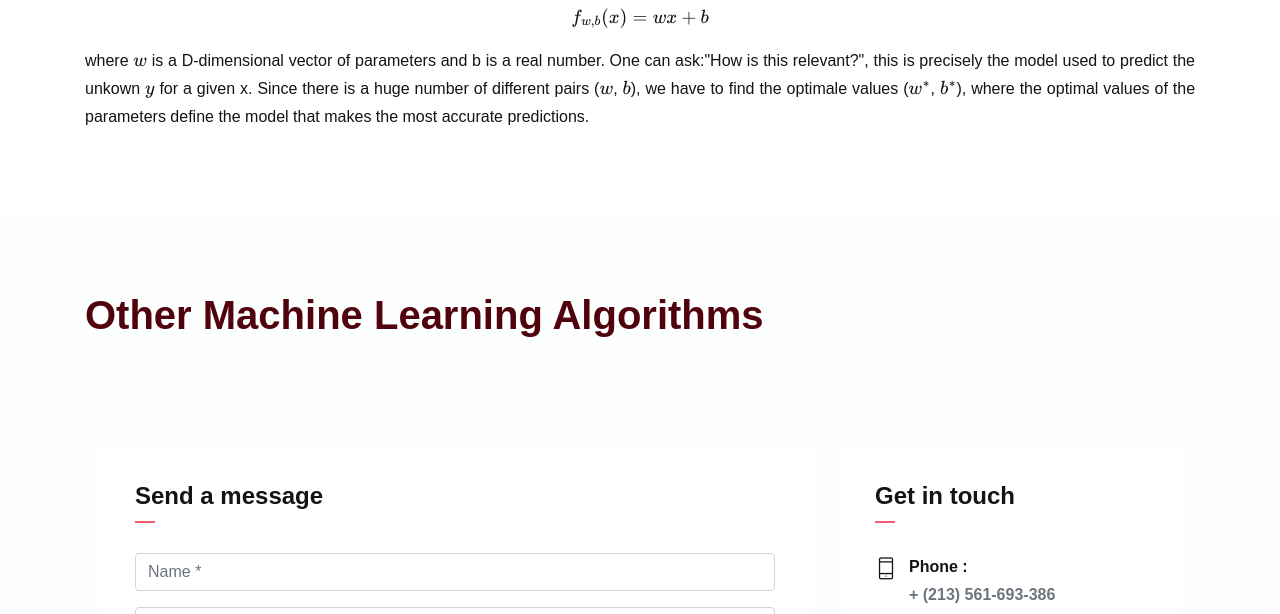
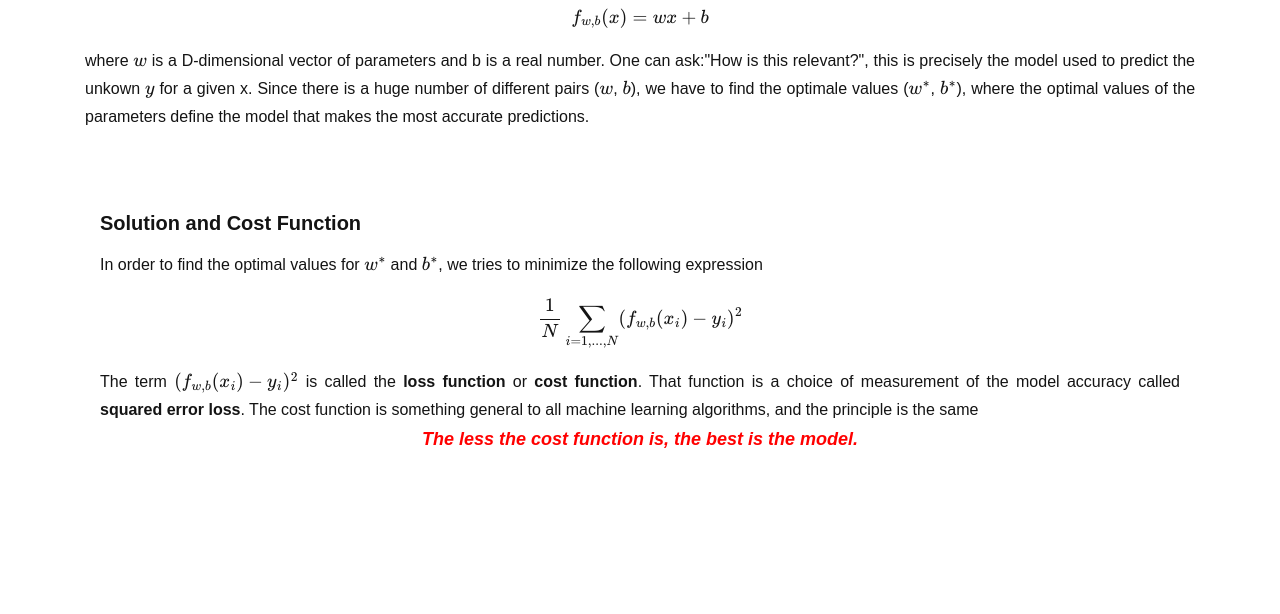
Before and after one commit to daoudizakaria/zakariadaoudi, a plain HTML site: page ML_SLR.html in a window 1280 px wide. Shown: the part 1660-2274 px from the top of the page. Drawn offline with nearby package versions, Linux system fonts and the light colour scheme; some packages are replaced by stand-ins of ours.

Commit message:
Update ML_SLR.html

```diff
--- a/ML_SLR.html
+++ b/ML_SLR.html
@@ -118,6 +118,19 @@ and provides a straightforward approach for making informed decisions based on d
         to predict the unkown \(y\) for a given x. Since there is a huge number of different pairs
          (<b>\(w\)</b>, \(b\)), we have to find the optimale values (<b>\(w^{*}\)</b>, \(b^{*}\)), where the optimal values
         of the parameters define the model that makes the most accurate predictions.
+        <section class="section" id="Maths">
+            <div class="container">
+                <h5 class="mb-3"><span class="text-danger"></span>Solution and Cost Function</h5>
+        In order to find the optimal values for \(w^{*}\) and \(b^{*}\), we tries to minimize the
+        following expression
+        <div>
+            <CENTER>$$ \frac{1}{N}\sum_{i=1,...,N}(f_{w,b}(x_i)-y_i)^2 $$</CENTER>
+        </div>
+        The term \((f_{w,b}(x_i)-y_i)^2\) is called the <b>loss function</b> or <b>cost function</b>.
+        That function is a choice of measurement of the model accuracy called <b>squared error loss</b>. The cost function is something
+        general to all machine learning algorithms, and the principle is the same
+        <CENTER><i><b><FONT size="4pt" color="red">The less the cost function is, the best is the model.</FONT></b></i></CENTER>
+        </section>
     </section>
 
     <section class="section bg-custom-gray" id="portfolio1">
```
